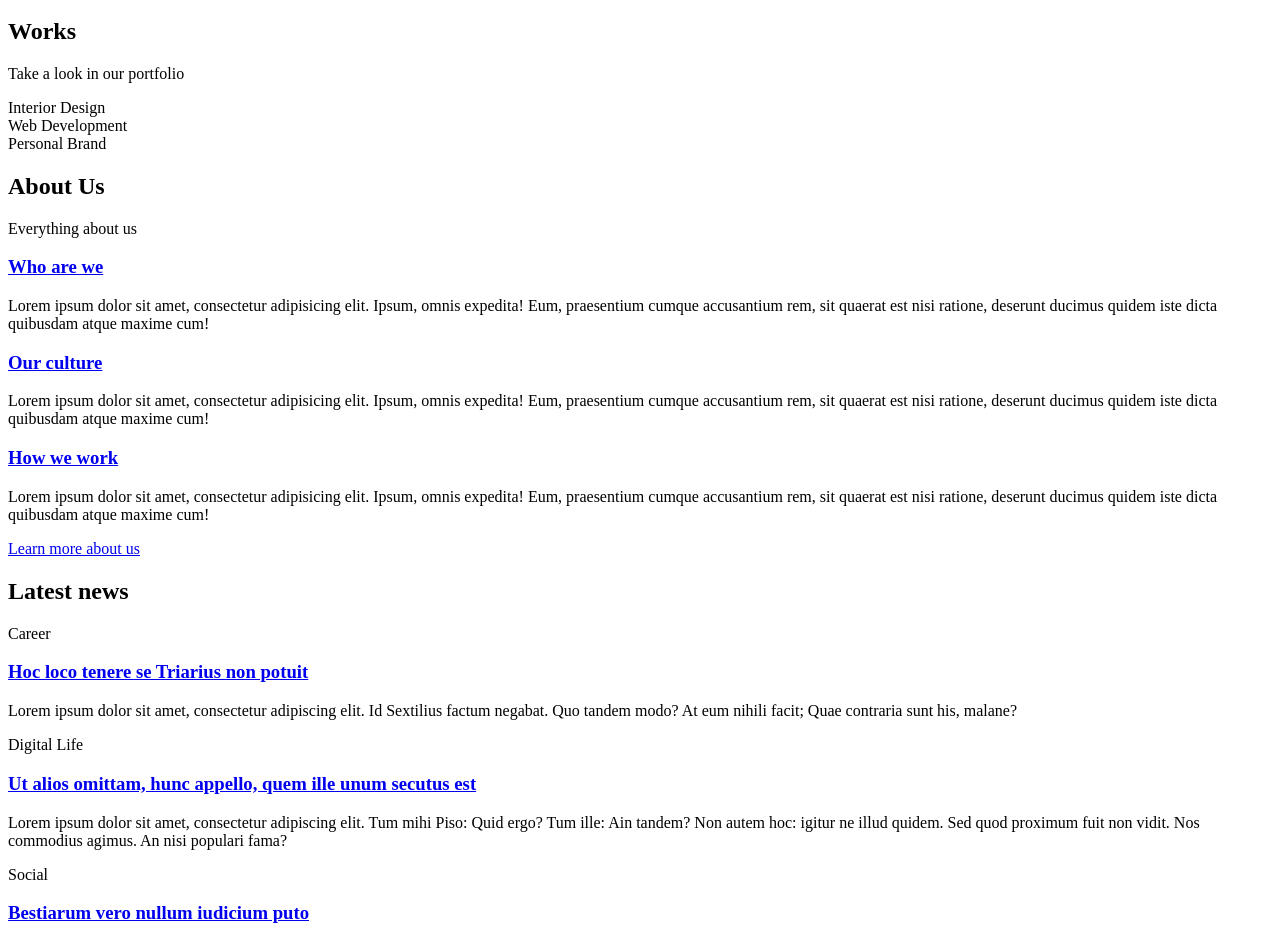
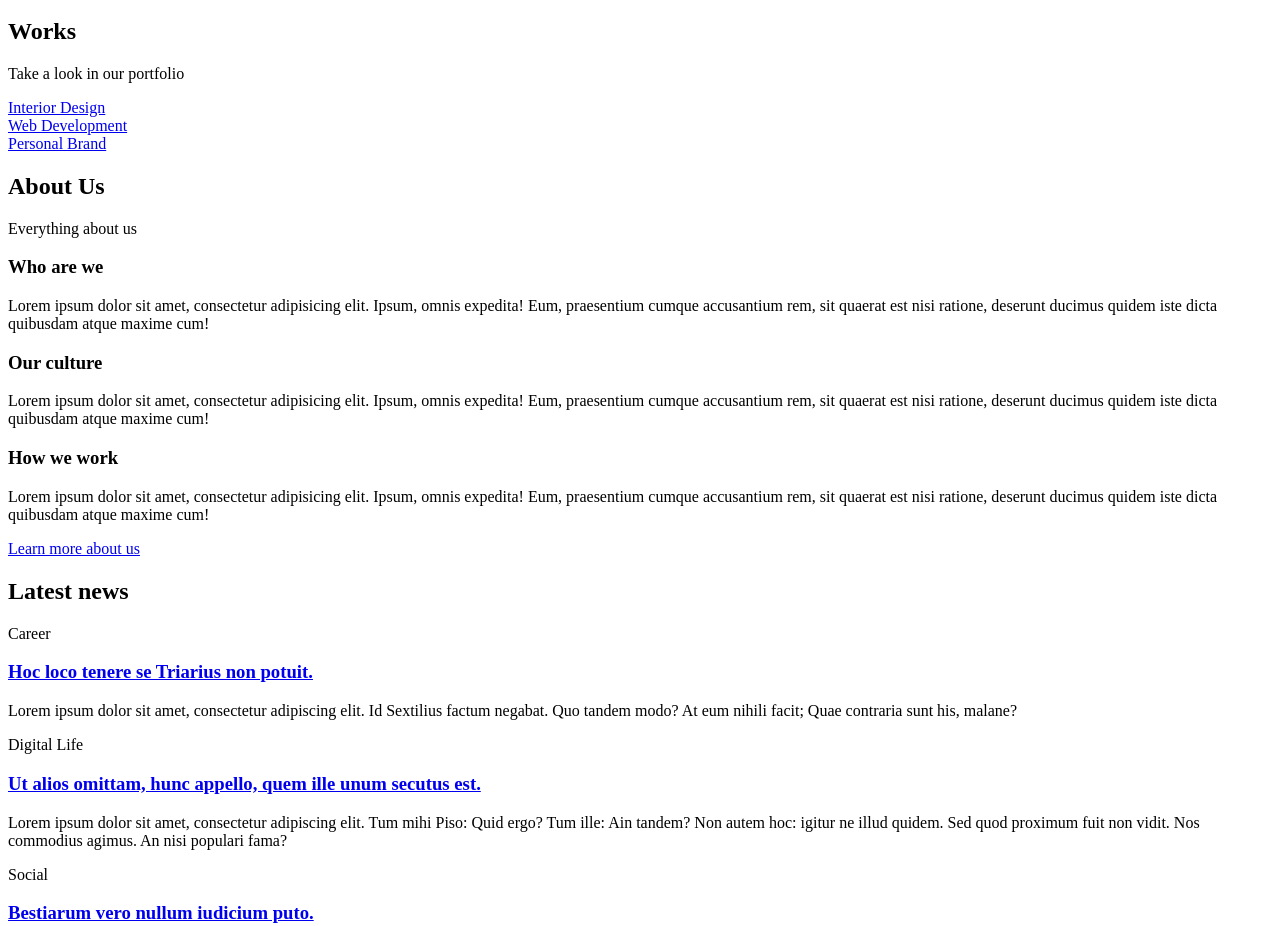
Before and after one commit to fikepaci/alx-frontend, a plain HTML site: page 0x00-html_advanced/23-index.html in a window 1280 px wide. Shown: the part 520-1446 px from the top of the page. Drawn offline with Linux system fonts and the light colour scheme.

Commit message:
add files

```diff
--- a/0x00-html_advanced/23-index.html
+++ b/0x00-html_advanced/23-index.html
@@ -62,9 +62,9 @@
             <p>Take a look in our portfolio</p>
           </header>
           <div>
-            <article>Interior Design</article>
-            <article>Web Development</article>
-            <article>Personal Brand</article>
+            <article><a href="#">Interior Design</a></article>
+            <article><a href="#">Web Development</a></article>
+            <article><a href="#">Personal Brand</a></article>
           </div>
         </div>
       </section>
@@ -76,21 +76,21 @@
             <p>Everything about us</p>
           </header>
           <div>
-            <h3><a href="#">Who are we</a></h3>
+            <h3>Who are we</h3>
             <p>
               Lorem ipsum dolor sit amet, consectetur adipisicing elit. Ipsum,
               omnis expedita! Eum, praesentium cumque accusantium rem, sit
               quaerat est nisi ratione, deserunt ducimus quidem iste dicta
               quibusdam atque maxime cum!
             </p>
-            <h3><a href="#"> Our culture</a></h3>
+            <h3>Our culture</h3>
             <p>
               Lorem ipsum dolor sit amet, consectetur adipisicing elit. Ipsum,
               omnis expedita! Eum, praesentium cumque accusantium rem, sit
               quaerat est nisi ratione, deserunt ducimus quidem iste dicta
               quibusdam atque maxime cum!
             </p>
-            <h3><a href="#"> How we work</a></h3>
+            <h3>How we work</h3>
             <p>
               Lorem ipsum dolor sit amet, consectetur adipisicing elit. Ipsum,
               omnis expedita! Eum, praesentium cumque accusantium rem, sit
@@ -110,7 +110,7 @@
           <div>
             <article>
               <p>Career</p>
-              <h3><a href="#"> Hoc loco tenere se Triarius non potuit</a></h3>
+              <h3><a href="#">Hoc loco tenere se Triarius non potuit.</a></h3>
               <p>
                 Lorem ipsum dolor sit amet, consectetur adipiscing elit. Id
                 Sextilius factum negabat. Quo tandem modo? At eum nihili facit;
@@ -121,7 +121,8 @@
               <p>Digital Life</p>
               <h3>
                 <a href="#"
-                  >Ut alios omittam, hunc appello, quem ille unum secutus est</a
+                  >Ut alios omittam, hunc appello, quem ille unum secutus
+                  est.</a
                 >
               </h3>
               <p>
@@ -133,7 +134,7 @@
             </article>
             <article>
               <p>Social</p>
-              <h3><a href="#"> Bestiarum vero nullum iudicium puto</a></h3>
+              <h3><a href="#">Bestiarum vero nullum iudicium puto.</a></h3>
               <p>
                 Lorem ipsum dolor sit amet, consectetur adipiscing elit. Non
                 igitur bene. Quid enim est a Chrysippo praetermissum in Stoicis?
```
